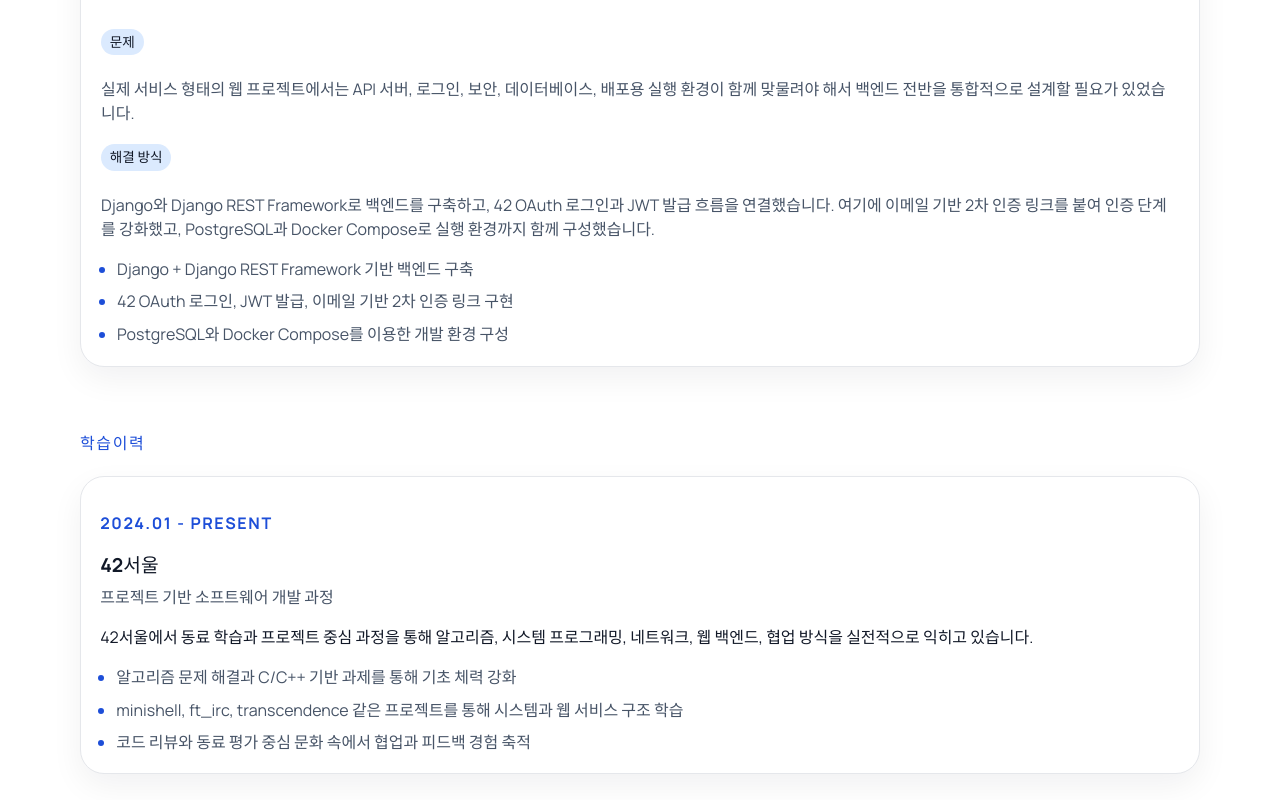
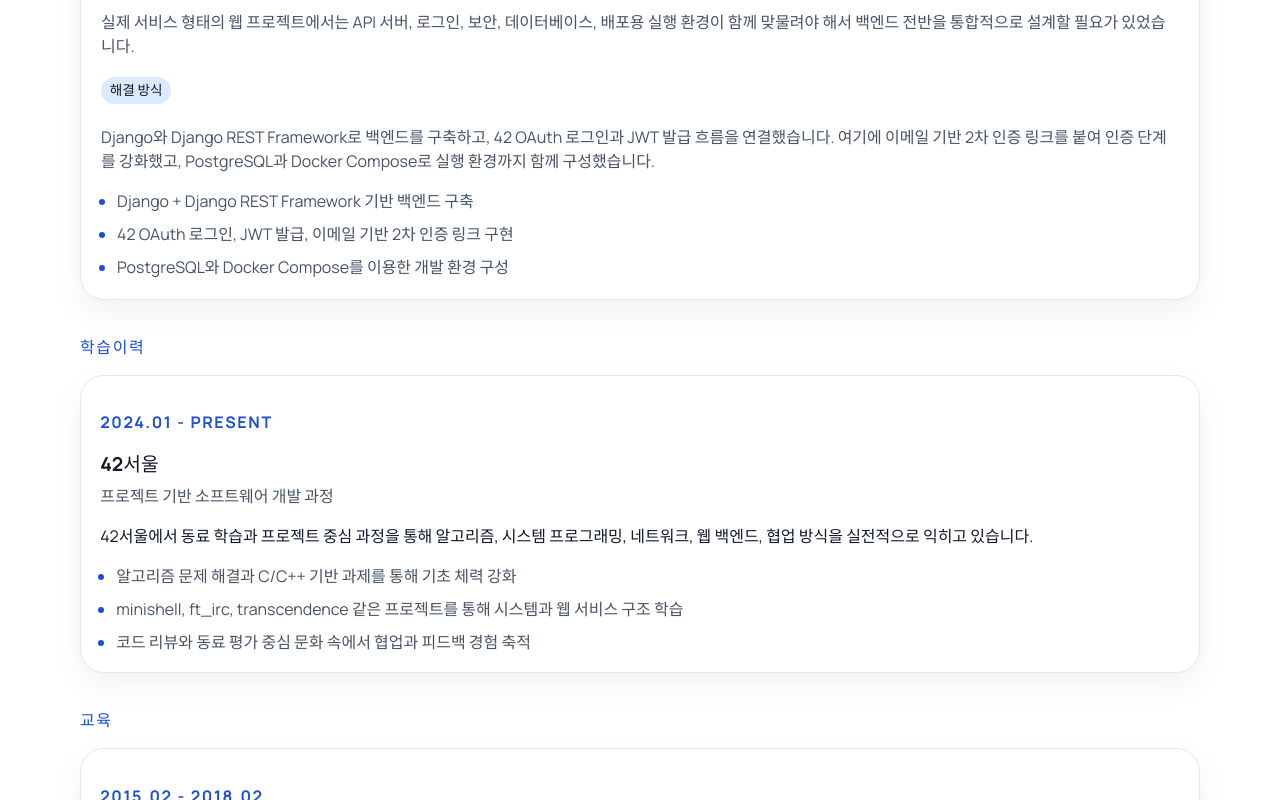
Before and after one commit to InryeolChoi/inchoi.github.io, a React (Vite) app: page / in a window 1280 px wide. Shown: the part 4545-5345 px from the top of the page. Built offline with nearby package versions, Linux system fonts and the light colour scheme.

Commit message:
update : line manage

```diff
--- a/src/index.css
+++ b/src/index.css
@@ -463,12 +463,12 @@
 }
 
 .contentSection {
-  padding: 4rem 0 0;
+  padding: 2.2rem 0 0;
   break-inside: avoid;
 }
 
 .sectionHeading {
-  margin-bottom: 1.3rem;
+  margin-bottom: 1rem;
 }
 
 .sectionKicker {
```
